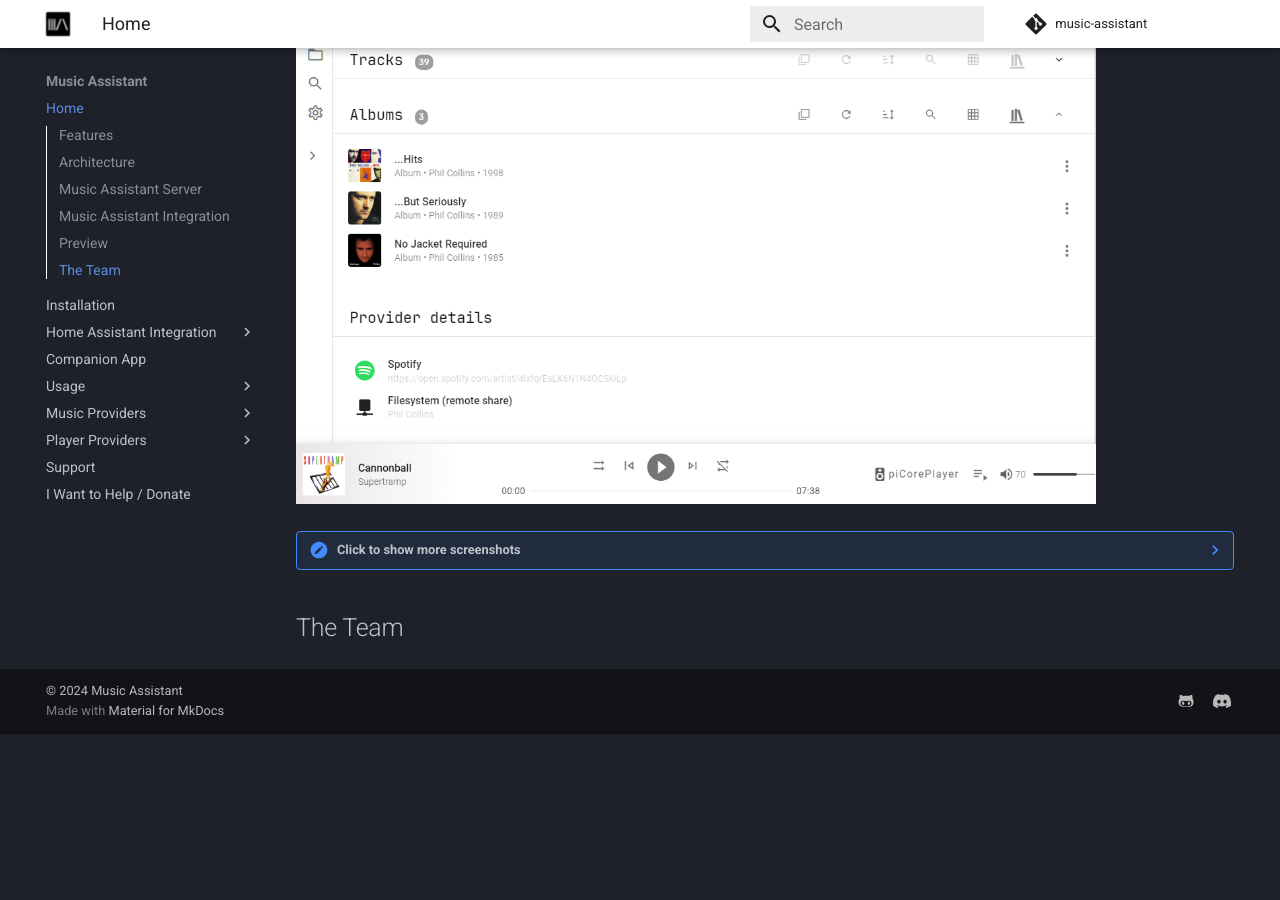
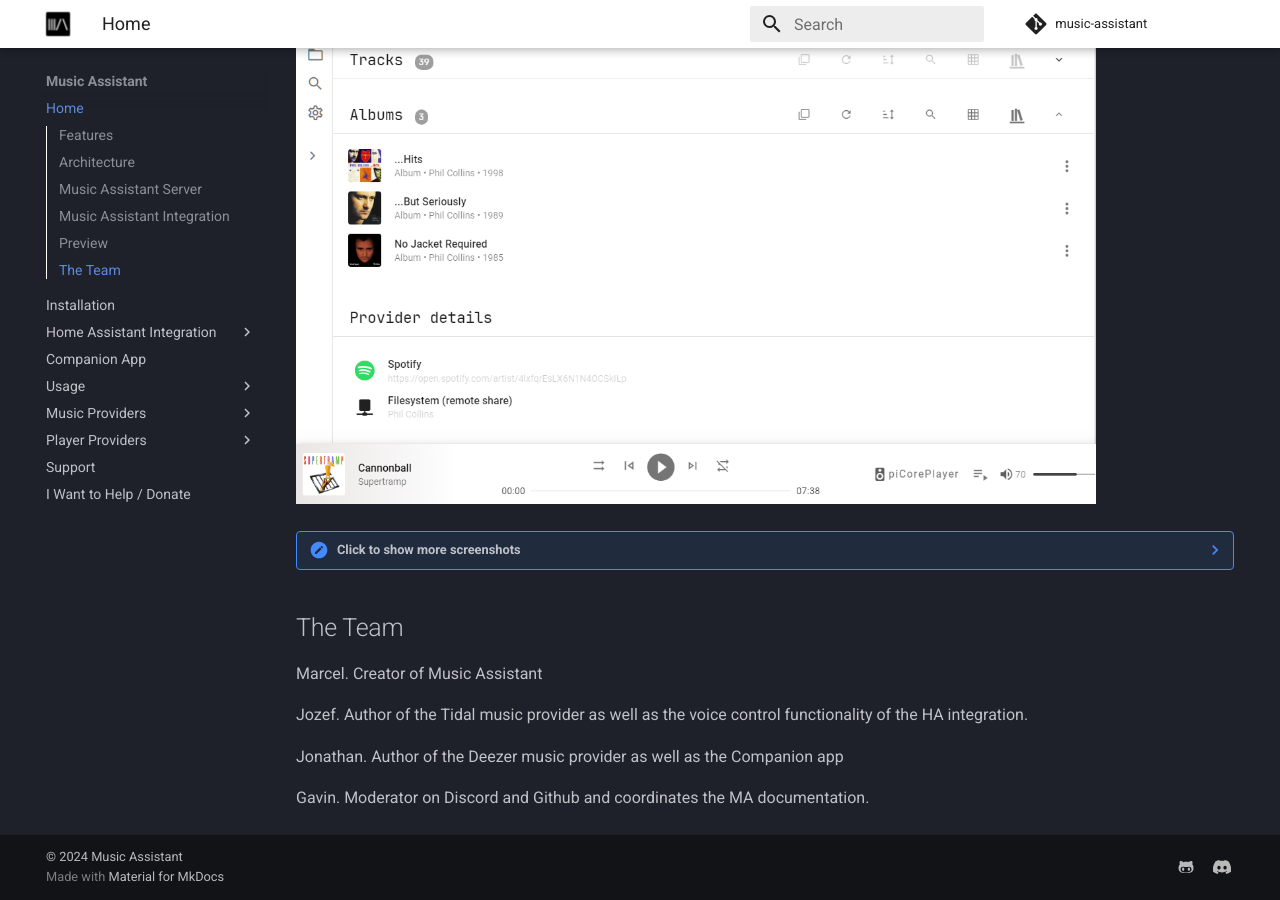
Before and after one commit to pwbriggs/music-assistant.github.io, an MkDocs documentation site: the page built from docs/index.md, in a window 1280 px wide and 900 px high, scrolled down 2045 px. Built offline with MkDocs 1.6.1 and Material for MkDocs 9.7.7, drawn with Linux system fonts in a browser that asks for light colours; before the commit the page ends 2779 px from its top, so only the background shows below that.

Commit message:
Update index.md

```diff
--- a/docs/index.md
+++ b/docs/index.md
@@ -46,5 +46,13 @@
 
 ## The Team
 
+Marcel. Creator of Music Assistant
+
+Jozef. Author of the Tidal music provider as well as the voice control functionality of the HA integration.
+
+Jonathan. Author of the Deezer music provider as well as the Companion app
+
+Gavin. Moderator on Discord and Github and coordinates the MA documentation.
+
 [repository-badge]: https://img.shields.io/badge/Add%20repository%20to%20my-Home%20Assistant-41BDF5?logo=home-assistant&style=for-the-badge
 [repository-url]: https://my.home-assistant.io/redirect/supervisor_add_addon_repository/?repository_url=https%3A%2F%2Fgithub.com%2Fmusic-assistant%2Fhome-assistant-addon
```
